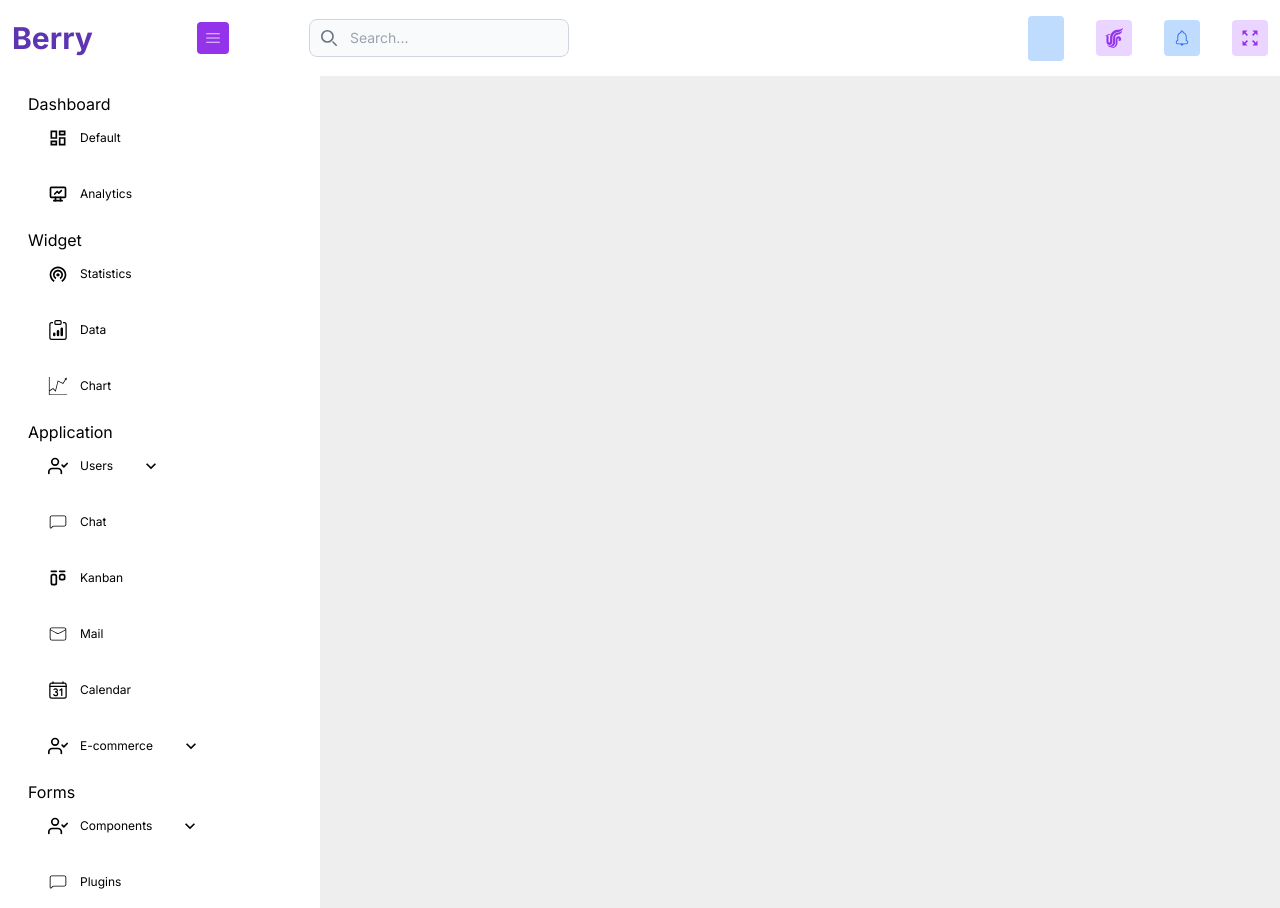
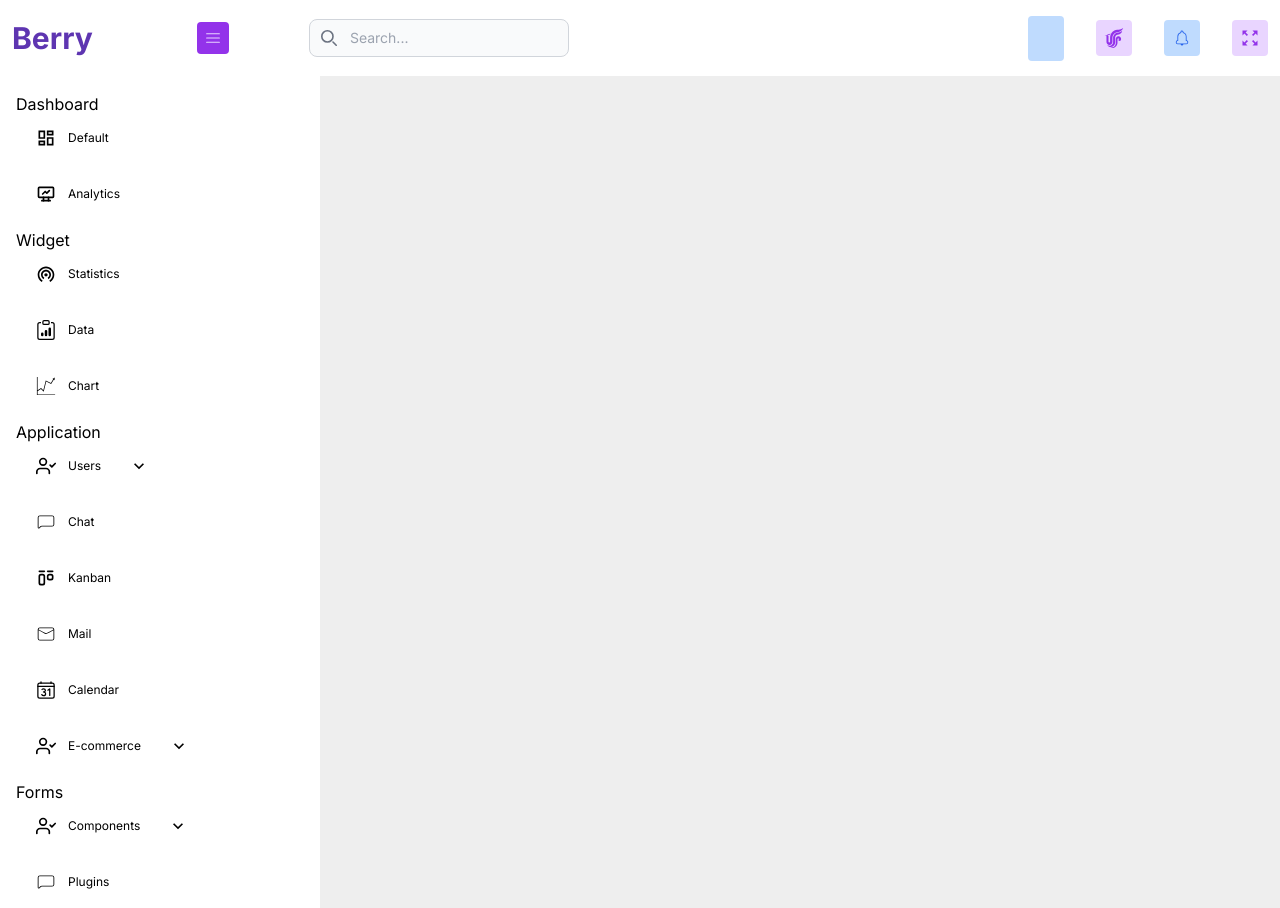
Before and after one commit to senayakagunduz/next-dashboard, a Next.js app: page / in a window 1280 px wide. Built offline with nearby package versions, Linux system fonts and the light colour scheme; some icons are missing.

Commit message:
ul  px-3 removed

```diff
--- a/src/app/components/SideBar.jsx
+++ b/src/app/components/SideBar.jsx
@@ -9,7 +9,7 @@ const SideBar = ({ collapsed }) => {
     return (
         <aside className={`flex bg-white sidebar relative top-0 bottom-0 z-99 transiton-width duration-300 overflow-y-auto ${collapsed ? 'w-20' : 'w-80 md:block'}  `}>
             <nav className='h-screen flex flex-col'>
-                <ul className="flex-1 px-3">
+                <ul className="flex-1">
                     {data.map((item, index) => (
                         <SideBarDynamic key={index} {...item} collapsed={collapsed} />
                     ))}
```
